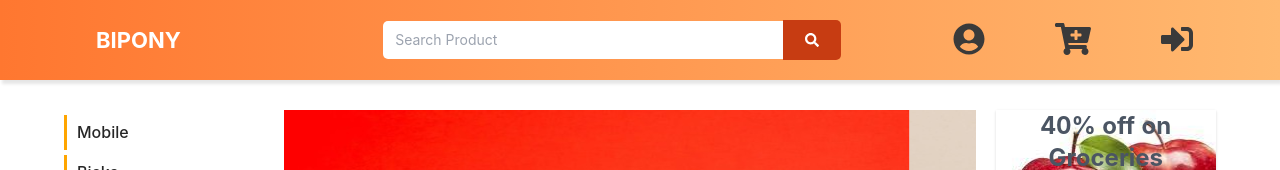
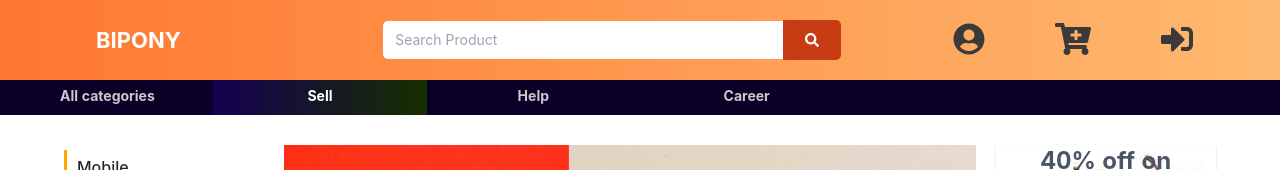
Before and after one commit to Cube-Maker/Bipony-Client, a Next.js app: page / in a window 1280 px wide. Shown: the top 170 px of the page. Built offline with nearby package versions, Linux system fonts and the light colour scheme; data requests are answered from the project's data file.

Commit message:
Sub Navigation Added

```diff
--- a/src/view/HomePage/HomePage.js
+++ b/src/view/HomePage/HomePage.js
@@ -1,10 +1,12 @@
 import Product from "./component/Product/Product";
 import Banner from "./component/Banner/Banner";
+import SubNavigation from "./component/SubNavigation/SubNavigation";
 
 
 const HomePage = ({ products }) => {
   return (
     <>
+      <SubNavigation />
       <Banner />
       <Product products={products} />
     </>
--- /dev/null
+++ b/src/view/HomePage/component/SubNavigation/SubNavigation.js
@@ -0,0 +1,16 @@
+import React from 'react';
+import Image from 'next/image'
+import styles from './SubNavigation.module.css';
+
+const SubNavigation = () => {
+    return (
+        <section className={`${styles.SubNavigation} grid grid-cols-2 md:grid-cols-6`}>
+            <p className={styles.Items}>All categories</p>
+            <p className={styles.SellButton}>Sell</p>
+            <p className={styles.Items2}>Help</p>
+            <p className={styles.Items2}>Career</p>
+        </section>
+    );
+};
+
+export default SubNavigation;
--- /dev/null
+++ b/src/view/HomePage/component/SubNavigation/SubNavigation.module.css
@@ -0,0 +1,50 @@
+.SubNavigation {
+    width: 100%;
+    height: 35px;
+    color: white;
+    background: rgb(10, 0, 40);
+}
+
+.Items {
+    height: 35px;
+    padding-top: 5px;
+    margin-left: 60px;
+    font-weight: bold;
+    cursor: pointer;
+    color: rgb(202, 202, 202);
+}
+
+.Items2 {
+    height: 35px;
+    padding-top: 5px;
+    text-align: center;
+    font-weight: bold;
+    cursor: pointer;
+    color: rgb(202, 202, 202);
+}
+
+.Items:hover{
+    color: white;
+}
+
+.Items2:hover{
+    color: white;
+}
+
+.SellButton {
+    padding-top: 5px;
+    font-weight: bold;
+    text-align: center;
+    cursor: pointer;
+    background:linear-gradient(to right , rgb(21, 0, 80), rgb(22, 46, 0));
+}
+
+.SellButton:hover {
+    background:linear-gradient(to right , rgb(22, 46, 0), rgb(21, 0, 80));
+}
+
+@media (max-width:750px) {
+    .Items2{
+        display: none;
+    }
+}
```
